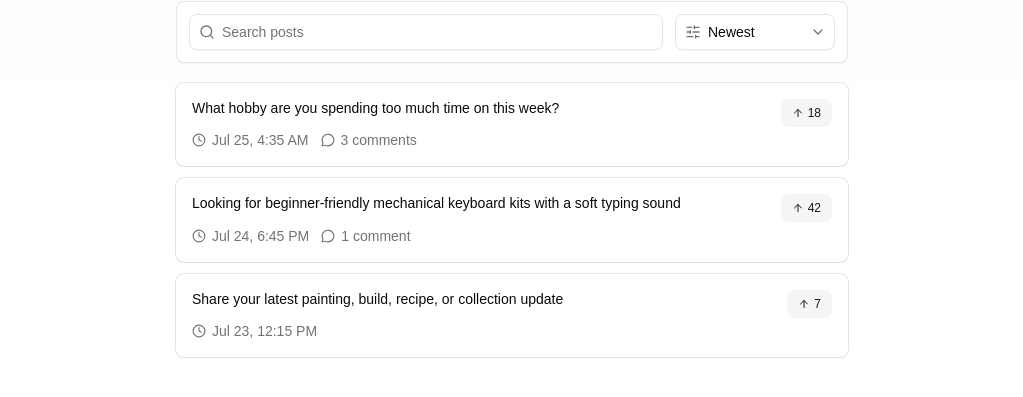
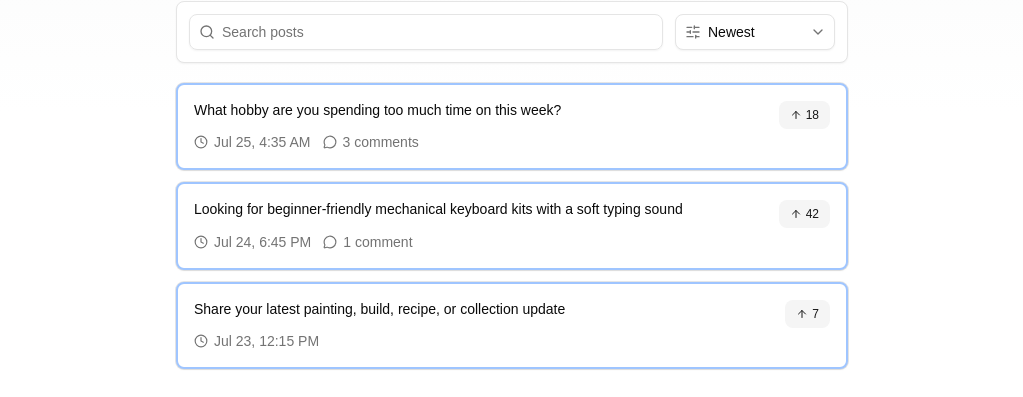
Before and after one commit to JohnasonY/Frontend-Master, a React (Vite) app in the folder CodePath/web102/FinalProject_HobbyHub/: page /test in a window 1280 px wide. Shown: the part 176-573 px from the top of the page, without its empty margins (128-1151 px from the left). Built offline with nearby package versions, Linux system fonts and the light colour scheme; no server answers.

Commit message:
feat: added border color for posts in home feed

```diff
--- a/CodePath/web102/FinalProject_HobbyHub/src/components/PostCard/index.jsx
+++ b/CodePath/web102/FinalProject_HobbyHub/src/components/PostCard/index.jsx
@@ -25,11 +25,25 @@
   }).format(date);
 }
 
-export default function PostCard({ post, className }) {
+const postBorderColors = [
+  "#9fc5ff",
+  "#aeeeff",
+  "#ffb3df",
+  "#ffe681",
+  "#a9efb9",
+  "#ffc09f",
+];
+
+function getPostBorderColor(colorIndex = 0) {
+  return postBorderColors[colorIndex % postBorderColors.length];
+}
+
+export default function PostCard({ post, colorIndex, className }) {
   const title = post?.title?.trim() || "Untitled post";
   const postUrl = post?.id ? `/posts/${post.id}` : "#";
   const upvotes = Number(post?.upvotes ?? post?.upvotes_count ?? 0);
   const commentCount = Array.isArray(post?.comments) ? post.comments.length : null;
+  const borderColor = getPostBorderColor(colorIndex);
 
   return (
     <Link
@@ -43,6 +57,7 @@
       <Card
         size="sm"
         className="rounded-md transition-colors group-hover:bg-muted/45 group-focus-visible:bg-muted/45"
+        style={{ border: `2px solid ${borderColor}` }}
       >
         <CardHeader className="gap-3">
           <CardTitle className="line-clamp-2 text-lg leading-snug">
--- a/CodePath/web102/FinalProject_HobbyHub/src/pages/HomeFeed/index.jsx
+++ b/CodePath/web102/FinalProject_HobbyHub/src/pages/HomeFeed/index.jsx
@@ -108,8 +108,8 @@
 
       {!isLoading && !errorMessage && visiblePosts.length > 0 && (
         <div className="space-y-3">
-          {visiblePosts.map((post) => (
-            <PostCard key={post.id} post={post} />
+          {visiblePosts.map((post, index) => (
+            <PostCard key={post.id} post={post} colorIndex={index} />
           ))}
         </div>
       )}
```
Also changed, not shown: 1 other file (tests, documents, lock files or other folders).
